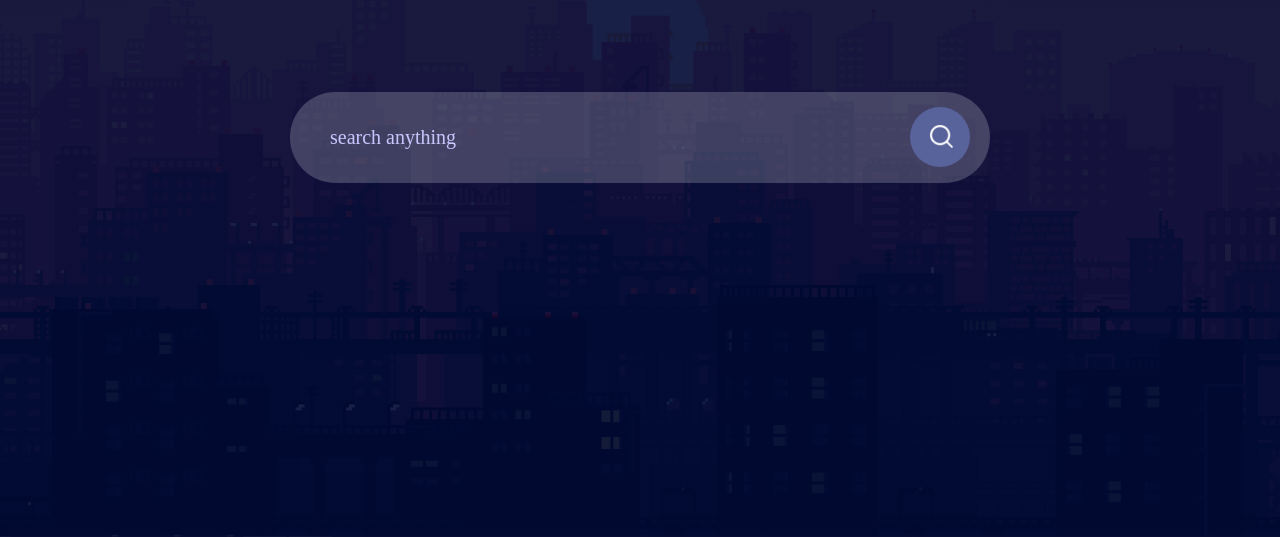
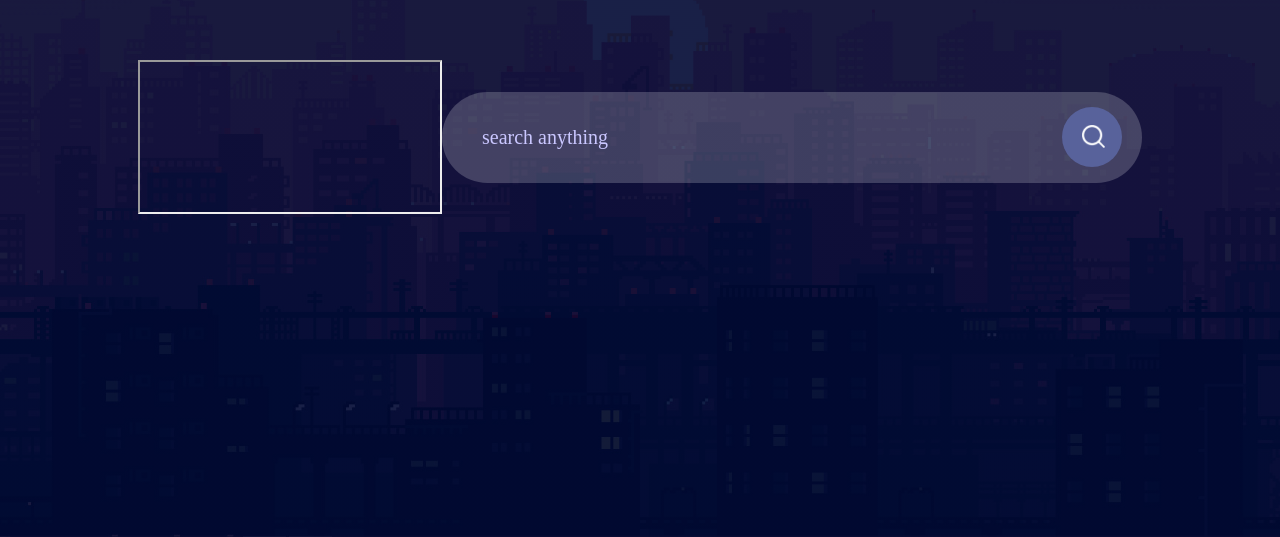
Before and after one commit to AmakozsAlt/notunblockedwebbrowser, a plain HTML site: page index.html in a window 1280 px wide. Shown: the part 263-800 px from the top of the page. Drawn offline with Linux system fonts and the light colour scheme.

Commit message:
GOT IT WORKING IM WITTALY HIMMM!!!

```diff
--- a/index.html
+++ b/index.html
@@ -6,14 +6,15 @@
 	<title>unblcker</title>
 	<link rel="stylesheet" href="style.css">
 	<link rel="icon" type="image/x-icon" href="favicon.ico">
+
 </head>
 <body>
 <div class="container" >
-		<form target="_self" action="https://google.com/search" method="get" class="search-bar">
+<iframe class="iframe" src="" name="iframe"></iframe>
+		<form target="iframe"  action="https://www.bing.com/search"method="get" class="search-bar">
 			<input type="text" placeholder="search anything" name="q">
 			<button type="submit"><img src="photos/search.png"></button>
-		</form>
-	</div>
 
+</h1>
 </body>
 </html>
```
Also changed, not shown: Logo.png (added), background.png (added), search.png (added).
